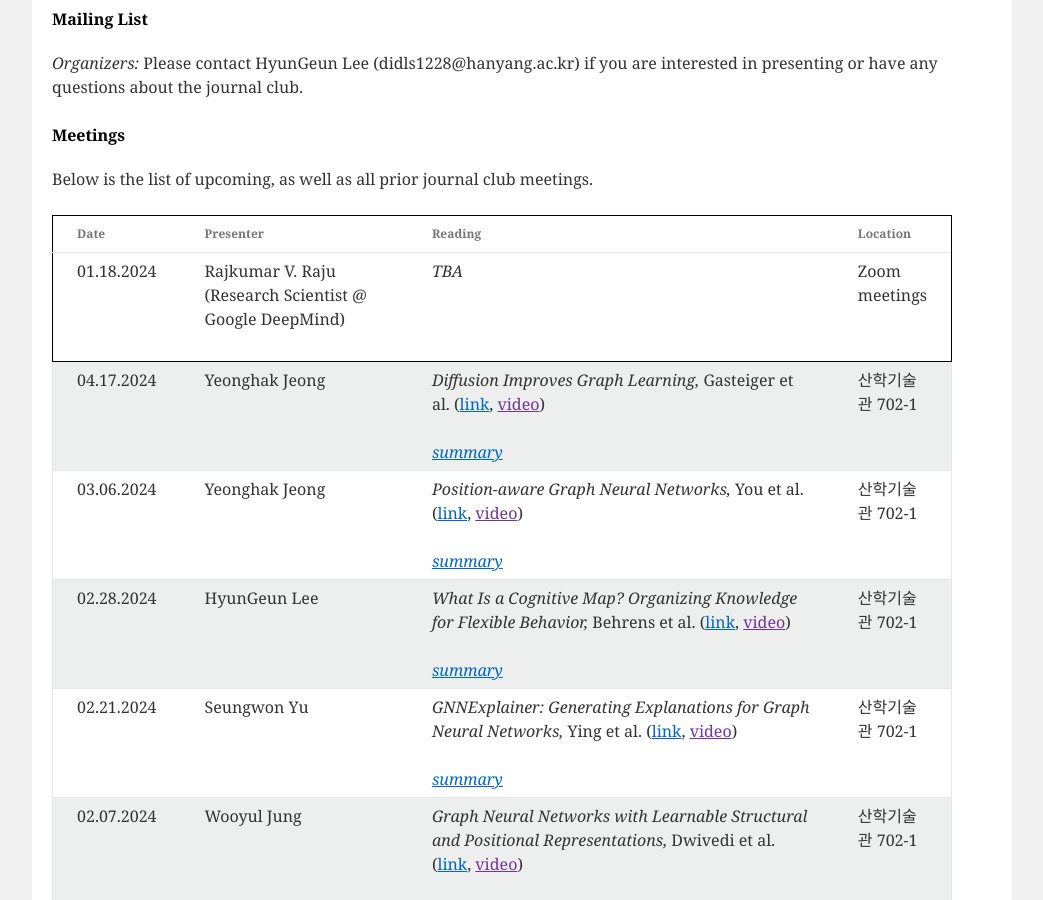
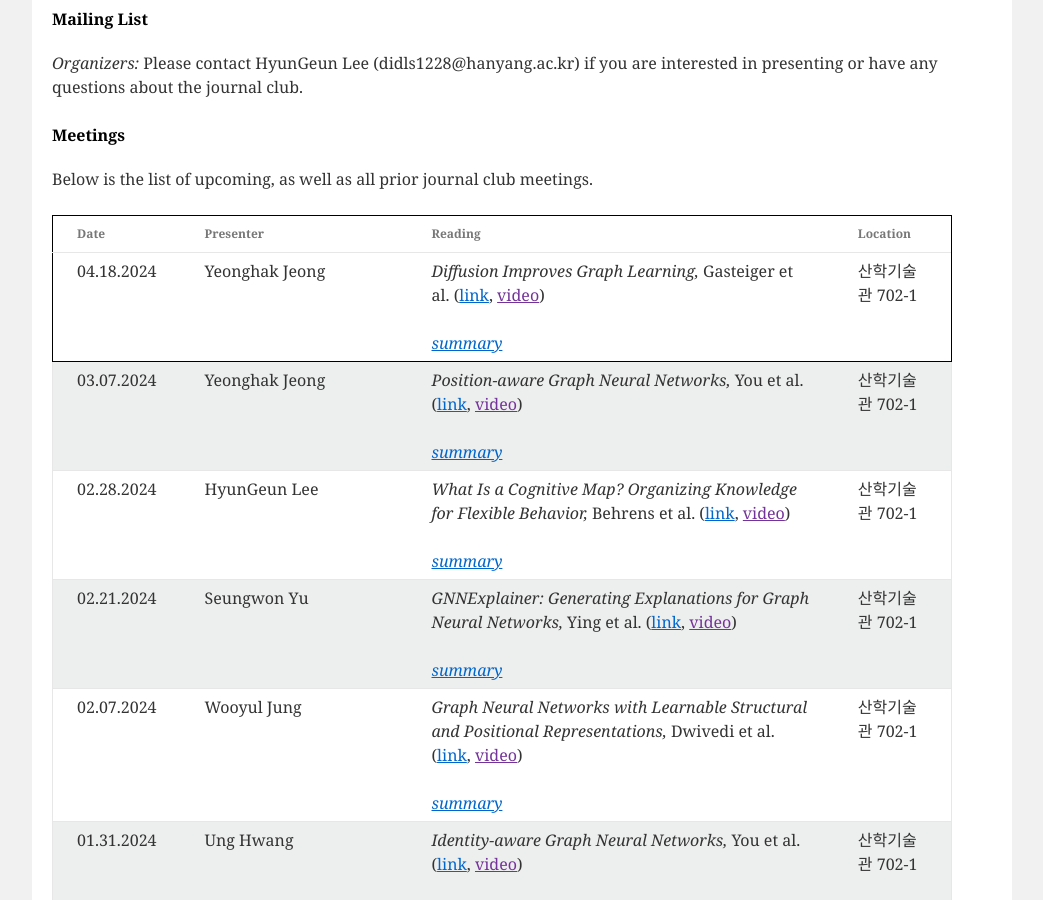
Before and after one commit to niai-lab/GraphML-JC, a Jekyll site: the page built from index.html, in a window 1280 px wide and 900 px high, scrolled down 631 px. Shown: the whole window, without its empty margins (118-1161 px from the left). Built offline with Jekyll 4.4.1, drawn with Linux system fonts in a browser that asks for light colours.

Commit message:
Update meeting_info.yml

```diff
--- a/_data/meeting_info.yml
+++ b/_data/meeting_info.yml
@@ -1,13 +1,5 @@
-- presenter: Rajkumar V. Raju (Research Scientist @ Google DeepMind)
-  date: 01.18.2024
-  paper: TBA
-  authors:
-  url: "None"
-  location: "Zoom meetings"
-  summary:
-
 - presenter: Yeonghak Jeong
-  date: 04.17.2024
+  date: 04.18.2024
   paper: "Diffusion Improves Graph Learning"
   authors: Gasteiger et al.
   url: https://arxiv.org/abs/1911.05485
@@ -15,7 +7,7 @@
   summary: >
 
 - presenter: Yeonghak Jeong
-  date: 03.06.2024
+  date: 03.07.2024
   paper: "Position-aware Graph Neural Networks"
   authors: You et al.
   url: https://arxiv.org/abs/1906.04817
```
